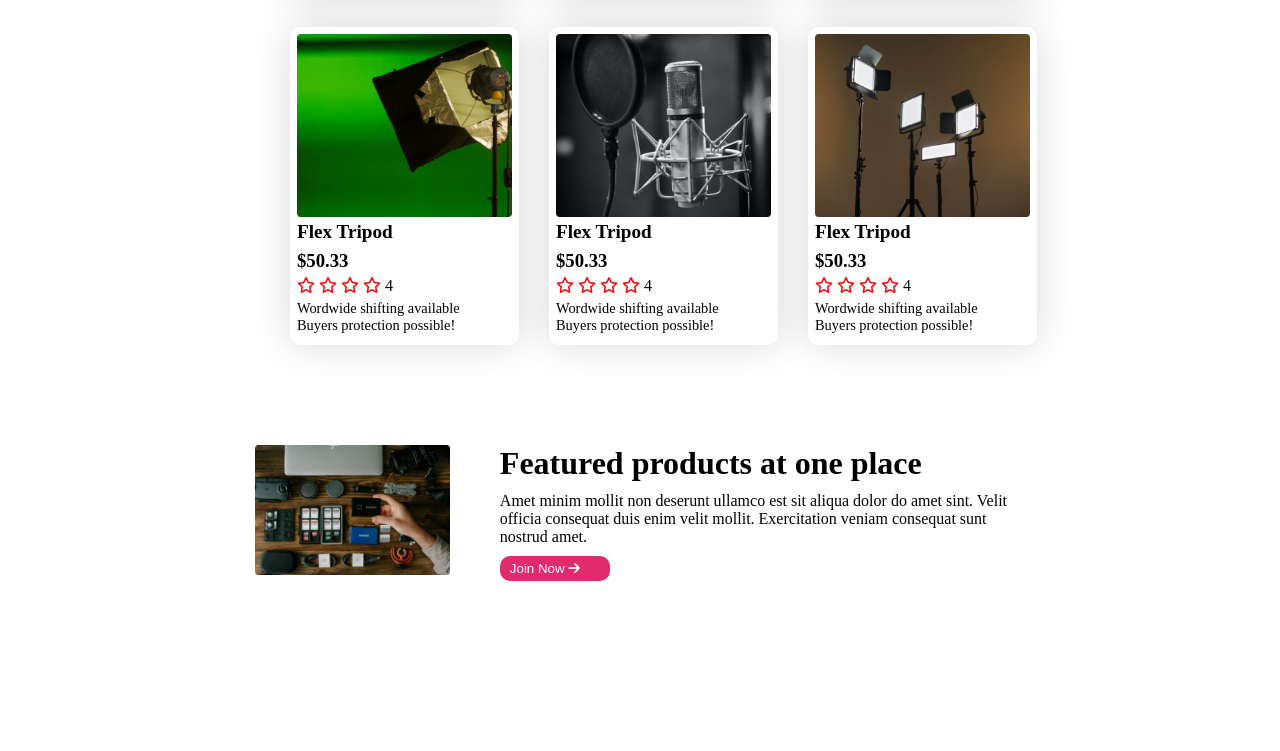
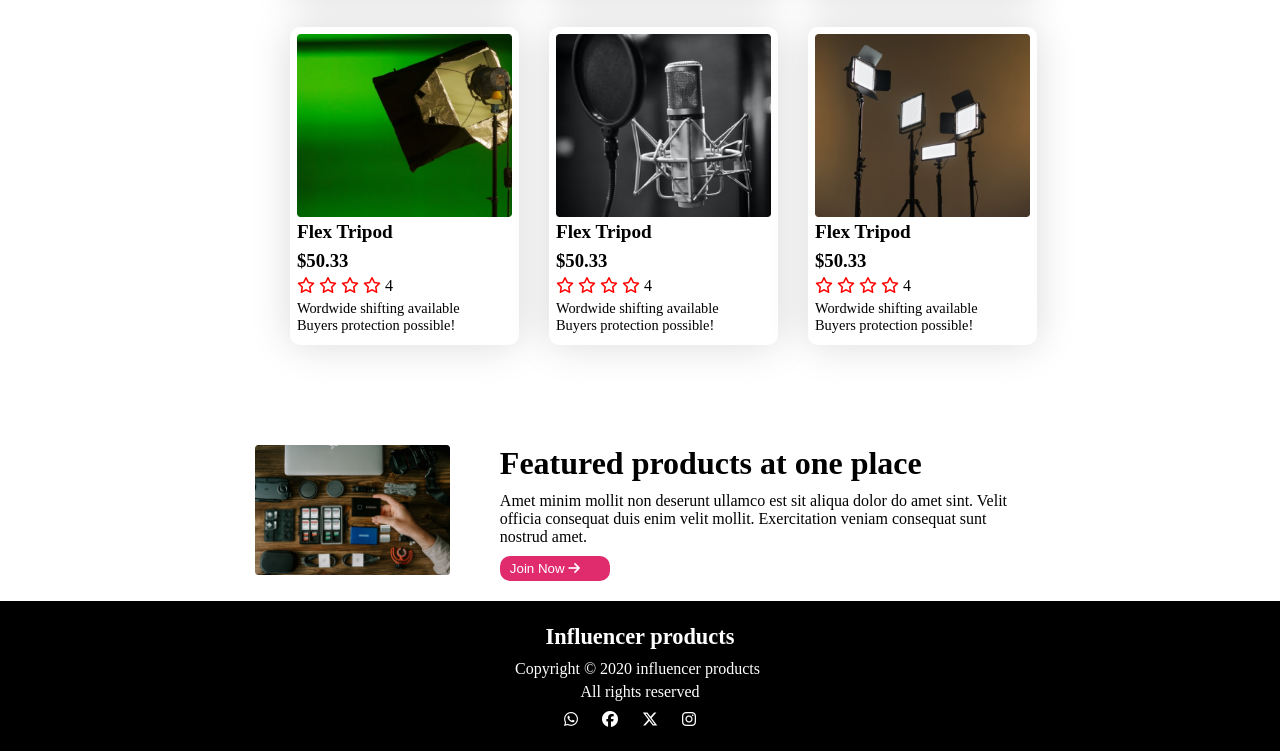
Before and after one commit to Arun-DEV-prog/Influencer-product, a plain HTML site: page index.html in a window 1280 px wide. Shown: the part 1662-2413 px from the top of the page. Before the commit the page ends 2287 px from the top, so only its background shows below. Drawn offline with Linux system fonts and the light colour scheme.

Commit message:
footer added

```diff
--- a/index.html
+++ b/index.html
@@ -183,7 +183,18 @@
                   </div>
             </section>
     </main>
-    <footer>
+    <footer class="footer">
+            <div class="footer-container">
+                 <h1 class="footer-title">Influencer products</h1>
+                  <p class="copyright">Copyright © 2020  influencer products</p>
+                  <p class="r">All rights reserved</p>
+                <div class="icon">
+                  <i class="fa-brands fa-whatsapp"></i>
+                  <i class="fa-brands fa-facebook"></i>
+                  <i class="fa-brands fa-x-twitter"></i>
+                  <i class="fa-brands fa-instagram"></i>
+                </div>
+            </div>
 
     </footer>
     <script src="https://kit.fontawesome.com/76390240b8.js" crossorigin="anonymous"></script>
--- a/style/style.css
+++ b/style/style.css
@@ -175,7 +175,6 @@
 /* featured-product */
 .featured-product{
     max-width: 770px;
-    height: 180px;
 
     margin: 0 auto;
 }
@@ -200,6 +199,44 @@
 .featured-desc{
     margin-bottom: 10px;
     font-size: 1rem;
+}
+
+
+/* footer */
+.footer{
+    background-color: black;
+    color: white;
+
+   height: 150px;
+
+}
+.footer-container{
+
+     width: 250px;
+     height: 150px;
+   display: flex;
+   justify-content: center;
+   flex-direction: column;
+
+    margin: 20px auto;
+}
+.footer-title{
+    text-align: center;
+    font-size: 1.4rem;
+    align-items: center;
+    margin-bottom: 10px;
+
+
+}
+.r{
+    margin-top: 5px;
+    text-align: center;
+}
+.icon {
+
+
+    text-align: center;
+    margin-top: 10px;
 }
 /* Responsive  */
 @media screen and (max-width:576px){
```
